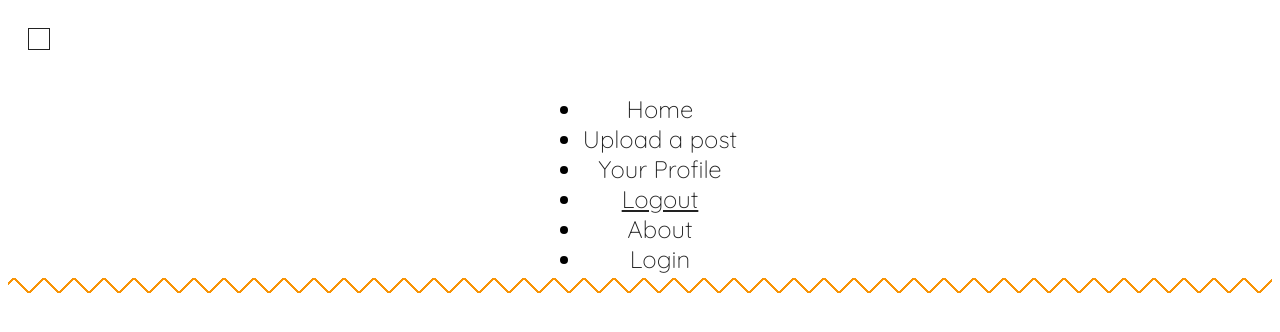
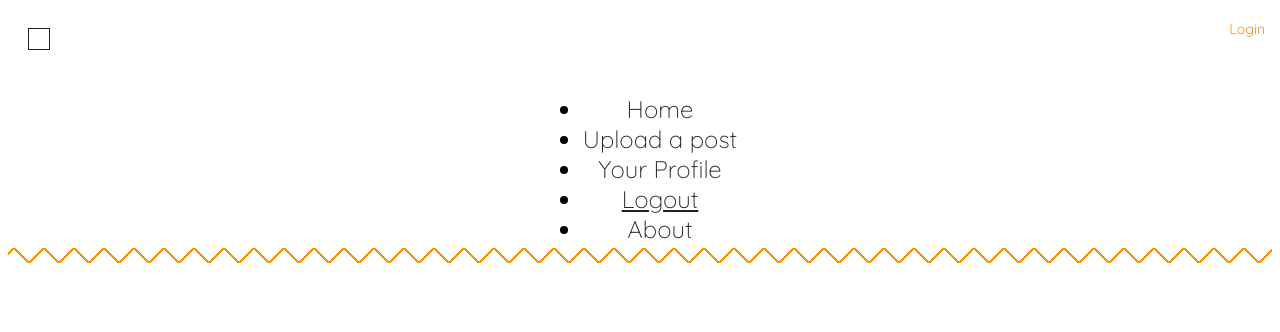
Before and after one commit to tjallen27/music_blog_fontend, a website: page src/index.html in a window 1280 px wide. Drawn offline with nearby package versions, Linux system fonts and the light colour scheme; files that its build step writes are made by us from their sources.

Commit message:
Login btn styled

```diff
--- a/src/index.html
+++ b/src/index.html
@@ -33,7 +33,6 @@
 
             <li ng-if="main.isAuthenticated()"><a ng-click="main.logout()" href="#">Logout</a></li>
             <li><a ui-sref="about">About</a></li>
-            <li ng-if="!main.isAuthenticated()"><a ui-sref="login"><span class="login">Login</span></a></li>
           </ul>
         </div>
       </nav>
@@ -42,5 +41,6 @@
 
     <main ui-view></main>
 
+    <footer><span class="login" ng-if="!main.isAuthenticated()"><a ui-sref="login">Login</a></span></footer>
   </body>
 </html>
--- a/src/scss/style.scss
+++ b/src/scss/style.scss
@@ -67,10 +67,6 @@ form {
 
 .navbar-default .navbar-nav > li > a {
   color: #222;
-}
-
-.navbar-default .navbar-nav > li > .login {
-  float: right;
 }
 
 @mixin make-wavy-line($size, $thickness, $color) {
@@ -180,3 +176,10 @@ iframe {
   float: right;
   height: 510px;
 }
+
+footer .login {
+  position: absolute;
+  top: 20px;
+  right: 15px;
+  font-size: 14px;
+}
```
